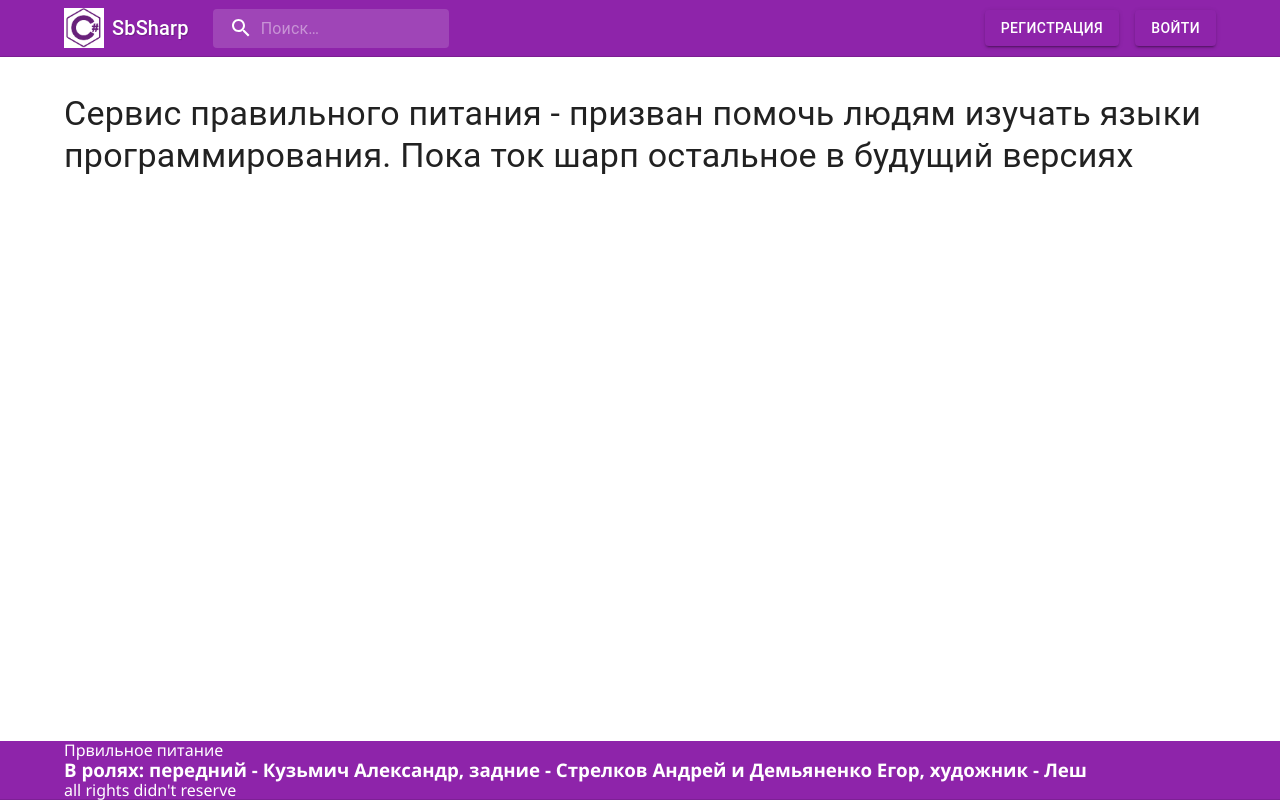
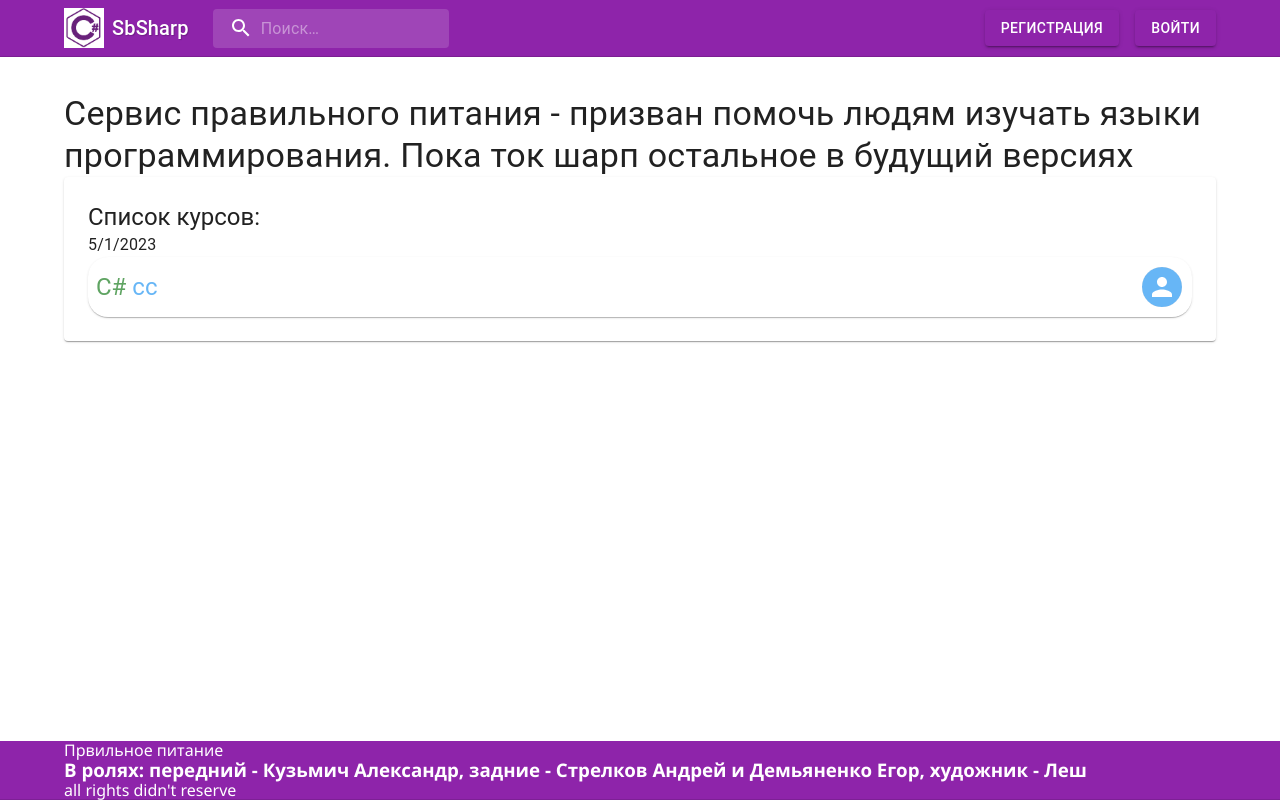
Before and after one commit to egoryhka/CSharpSB, a React app in the folder Frontend/: page / in a window 1280 px wide. Built offline with nearby package versions, Linux system fonts and the light colour scheme; no server answers.

Commit message:
красивые уровни!

```diff
--- a/Frontend/src/components/Main/Courses/CourseViewItem.tsx
+++ b/Frontend/src/components/Main/Courses/CourseViewItem.tsx
@@ -1,19 +1,19 @@
-import {Avatar, AvatarGroup, Box, Grid, Typography} from "@mui/material";
+import {Avatar, AvatarGroup, Box, Card, Grid, Typography} from "@mui/material";
 import {Link} from "react-router-dom";
 import React from "react";
 import {ICourse} from "../../../api/ConferenceTimeLine/getConferencesTimeLine";
 import {CustomTooltip} from "../../utils/CustomTooltip/CustomTooltip";
-import {blue} from "@mui/material/colors";
+import {blue, green} from "@mui/material/colors";
 
 export const CourseViewItem = ({name, id, users, description}: ICourse) => {
-    const BGColor = blue[100];
+    const BGColor = blue[400];
 
     return (
-        <Grid key={id} component={Link} replace to={`course/${id}`} item
-              bgcolor={BGColor} sx={{width: "100%", height: 80, opacity: .8, borderRadius: 5, padding: 1}}>
+        <Card key={id} component={Link} replace to={`course/${id}`}
+               sx={{width: "100%", opacity: .8, borderRadius: 5, padding: 1, borderColor: BGColor}}>
             <Box sx={{display: "flex", justifyContent: "space-between", alignItems: "center"}}>
                 <Grid>
-                    <Typography variant={"h5"}>С# {name}</Typography>
+                    <Typography display={"inline"} variant={"h5"} color={green[700]}>C# {" "}</Typography><Typography display={"inline"} variant={"h5"} color={BGColor}>{name}</Typography>
                 </Grid>
                 <AvatarGroup total={users.length ?? 0}>
                     {users.map(user =>
@@ -26,6 +26,6 @@ export const CourseViewItem = ({name, id, users, description}: ICourse) => {
                 </AvatarGroup>
             </Box>
 
-        </Grid>
+        </Card>
     )
 }
--- a/Frontend/src/components/Main/HomePage.tsx
+++ b/Frontend/src/components/Main/HomePage.tsx
@@ -19,7 +19,8 @@ export const HomePage = () => {
                 text={error}
                 size={"small"}
                 severity={"error"}/>
-            {courses?.length > 0 && <CoursesView courses={courses}/>}
+            <CoursesView courses={[{name: "cc", id: 1, users: [{name: "123", id: "1", logo: ""}]}]}/>
+            {courses?.length > 0 && <CoursesView courses={[{name: "cc", id: 1, users: [{name: "123", id: "1", logo: ""}]}]}/>}
             {(courses?.length === 0 && isOk) && <AlertHint
                 collapse={isOk}
                 text={"Курсы не найдены. Попробуйте позже"}
```
Also changed, not shown: 1 other file (tests, documents, lock files or other folders).
